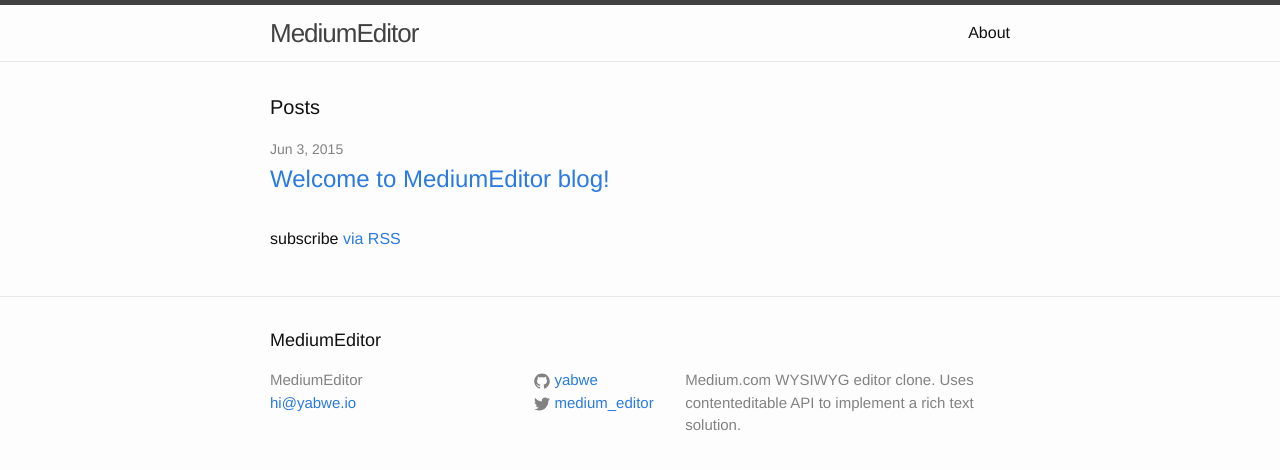
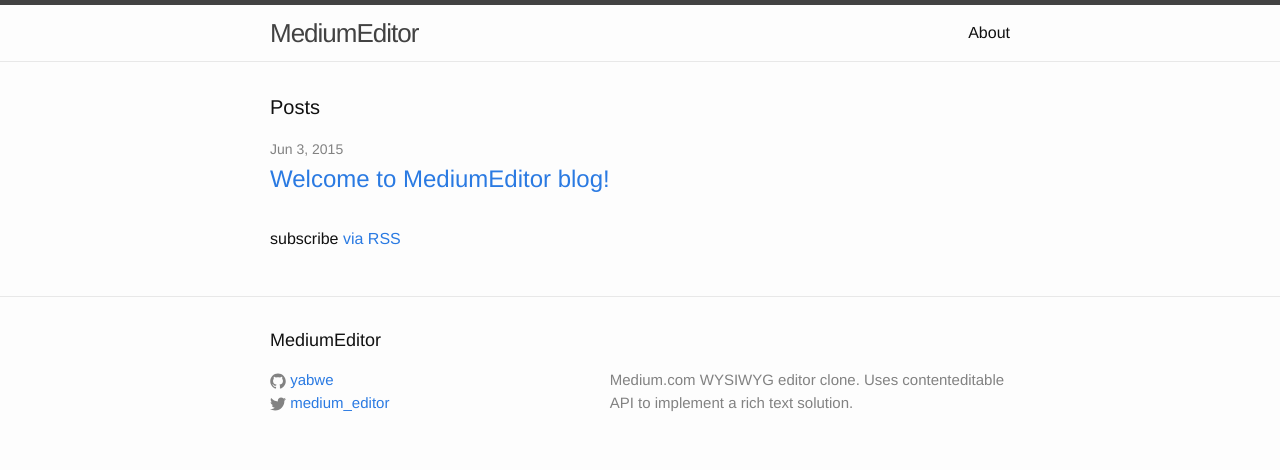
Before and after one commit to yabwe/yabwe.github.io, a Jekyll site: the page built from index.html, in a window 1280 px wide. Shown: the top 470 px of the page. Built offline with Jekyll 4.4.1, drawn with Linux system fonts in a browser that asks for light colours.

Commit message:
Remove footer col 3 (we don't have an email eh)

```diff
--- a/_config.yml
+++ b/_config.yml
@@ -1,7 +1,6 @@
 # Site settings
 title: MediumEditor
 baseline: Yet another broken WYSIWYG editor
-email: hi@yabwe.io
 description: > # this means to ignore newlines until "baseurl:"
   Medium.com WYSIWYG editor clone. Uses contenteditable API to implement a rich text solution.
 baseurl: "" # the subpath of your site, e.g. /blog/
--- a/_includes/footer.html
+++ b/_includes/footer.html
@@ -6,13 +6,6 @@
 
     <div class="footer-col-wrapper">
       <div class="footer-col  footer-col-1">
-        <ul class="contact-list">
-          <li>{{ site.title }}</li>
-          <li><a href="mailto:{{ site.email }}">{{ site.email }}</a></li>
-        </ul>
-      </div>
-
-      <div class="footer-col  footer-col-2">
         <ul class="social-media-list">
           {% if site.github_username %}
           <li>
@@ -45,7 +38,7 @@
         </ul>
       </div>
 
-      <div class="footer-col  footer-col-3">
+      <div class="footer-col  footer-col-2">
         <p class="text">{{ site.description }}</p>
       </div>
     </div>
--- a/_sass/_layout.scss
+++ b/_sass/_layout.scss
@@ -121,18 +121,13 @@
 }
 
 .footer-col-1 {
-    width: -webkit-calc(35% - (#{$spacing-unit} / 2));
-    width:         calc(35% - (#{$spacing-unit} / 2));
+    width: -webkit-calc(45% - (#{$spacing-unit} / 2));
+    width:         calc(45% - (#{$spacing-unit} / 2));
 }
 
 .footer-col-2 {
-    width: -webkit-calc(20% - (#{$spacing-unit} / 2));
-    width:         calc(20% - (#{$spacing-unit} / 2));
-}
-
-.footer-col-3 {
-    width: -webkit-calc(45% - (#{$spacing-unit} / 2));
-    width:         calc(45% - (#{$spacing-unit} / 2));
+    width: -webkit-calc(55% - (#{$spacing-unit} / 2));
+    width:         calc(55% - (#{$spacing-unit} / 2));
 }
 
 @include media-query($on-laptop) {
@@ -140,11 +135,6 @@
     .footer-col-2 {
         width: -webkit-calc(50% - (#{$spacing-unit} / 2));
         width:         calc(50% - (#{$spacing-unit} / 2));
-    }
-
-    .footer-col-3 {
-        width: -webkit-calc(100% - (#{$spacing-unit} / 2));
-        width:         calc(100% - (#{$spacing-unit} / 2));
     }
 }
 
```
